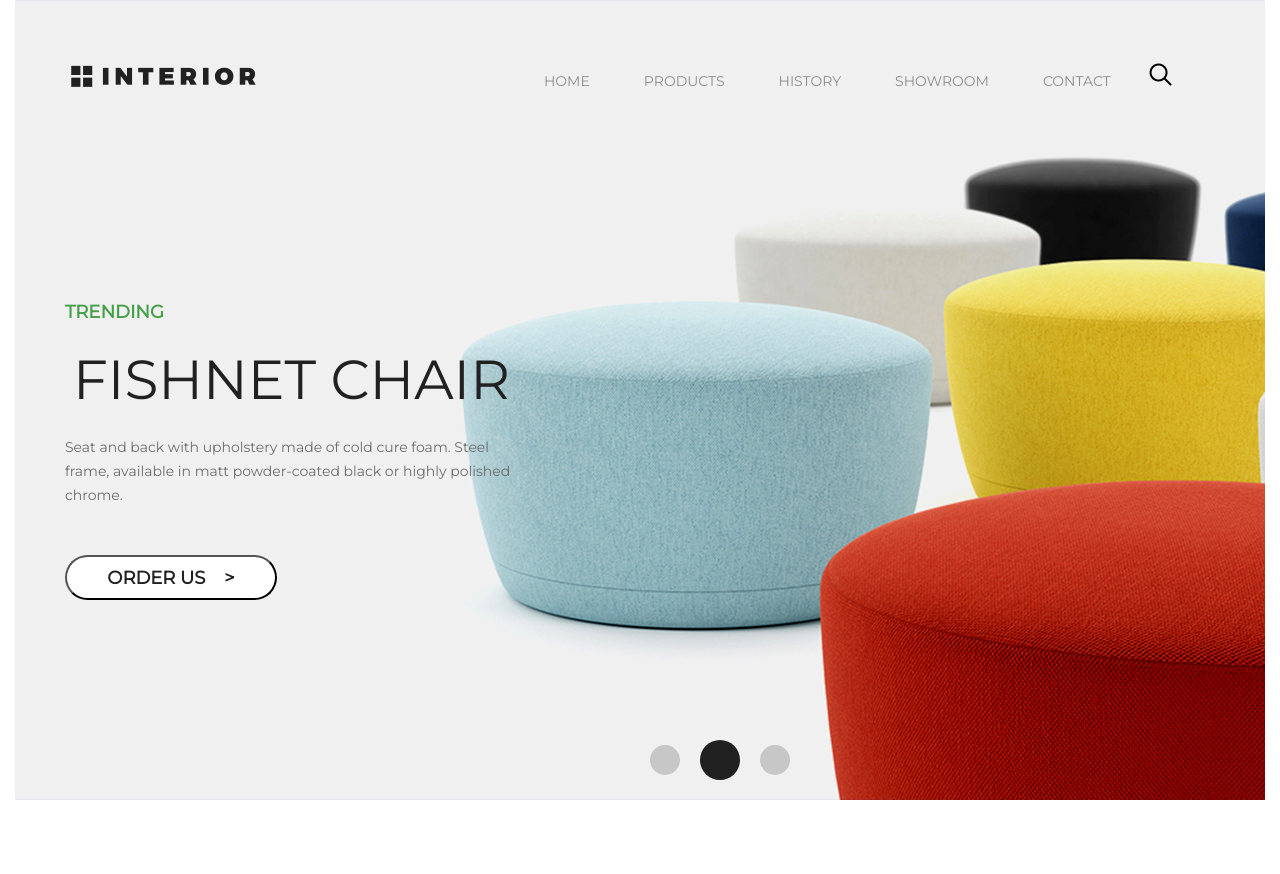
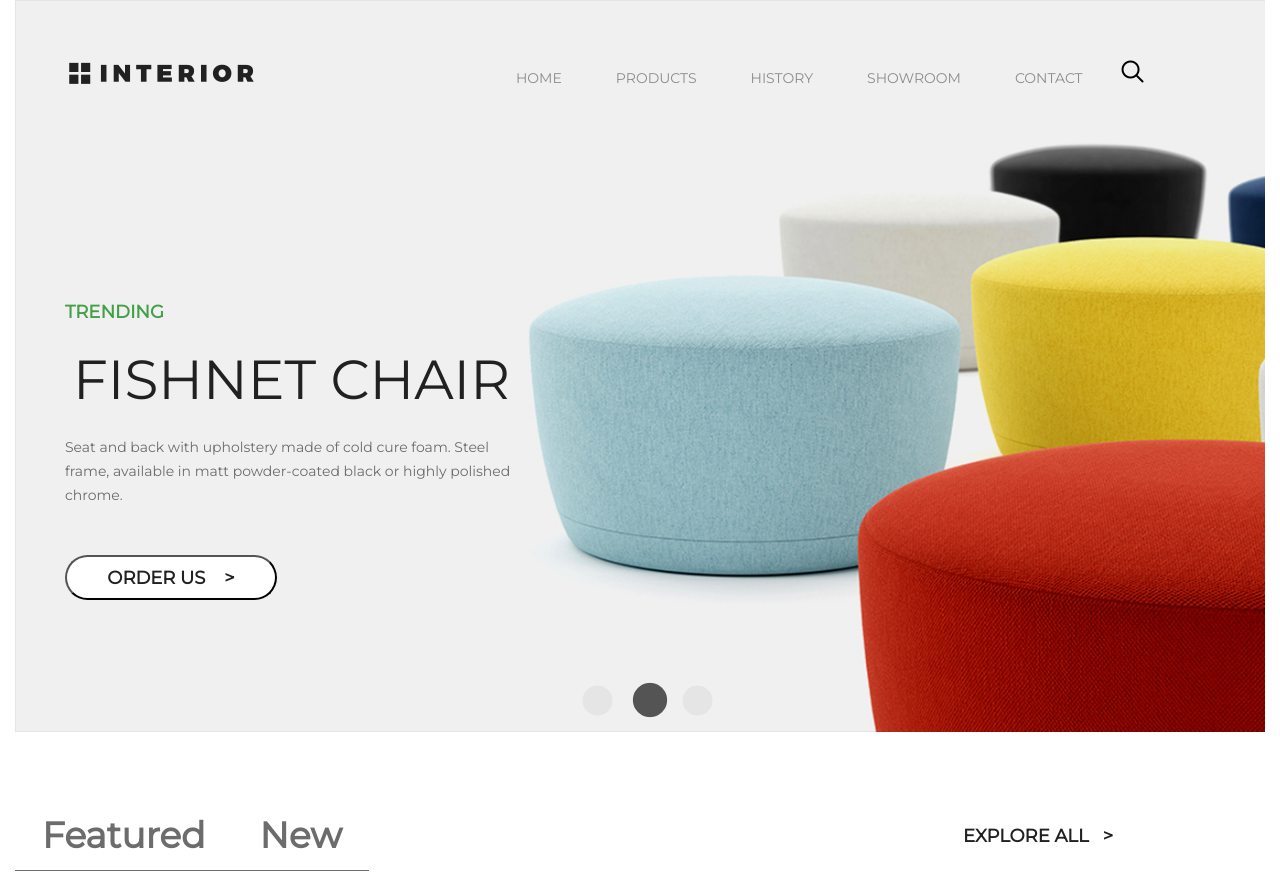
Before and after one commit to Vadim1983/project, a plain HTML site: page index.html in a window 1280 px wide. Shown: the top 874 px of the page. Drawn offline with nearby package versions, Linux system fonts and the light colour scheme.

Commit message:
prerelease v1.0

```diff
--- a/css/style.less
+++ b/css/style.less
@@ -9,10 +9,19 @@
   background-color: #fff;
 }
 
+button:focus {
+    outline: none;
+}
+
 header {
   position: relative;
-  background: url("../images/slider-img.png") no-repeat 100% 100%;
   min-height: 800px;
+}
+
+.slider__top {
+  position: absolute;
+  left: 0;
+  top: 0;
 }
 
 .active {
@@ -22,7 +31,11 @@ header {
 }
 
 .header__top {
-  padding-top: 63px;
+  position: absolute;
+  left: 0;
+  top: 60px;
+  width: 100%;
+  z-index: 1;
 }
 
 .logo {
@@ -54,15 +67,16 @@ header {
   &-link:hover {
     color: #212121 !important;
     border-bottom: 3px solid #212121;
-    padding-bottom: -3px;
   }
 
   &-item > span {
     cursor: pointer;
   }
 }
+/* Navigation end */
 
 .descripton {
+  z-index: 1;
   display: block;
   position: absolute;
   margin-left: 0;
@@ -124,6 +138,7 @@ header {
   }
 }
 
+/* Description modifiers */
 .blue {
   color: #1e88e5 !important;
 }
@@ -141,31 +156,13 @@ header {
   font-weight: 700;
 }
 
-.sliderDots {
-  position: absolute;
-  bottom: 20px;
-  left: 50%;
-  display: flex;
-  align-items: center;
-}
+/* First section */
+.features {
+display: block;
+width: 100%;
 
-.span {
-  width: 30px;
-  height: 30px;
-  background-color: rgba(33, 33, 33, 0.2);
-  border-radius: 50%;
-  margin: 0 10px;
-
-  &__active {
-    width: 40px;
-    height: 40px;
-    background-color: #212121;
-  }
-}
-
-.features {
   &__nav {
-    margin-top: 120px;
+    margin-top: 0px;
   }
 
   &__list {
@@ -188,7 +185,6 @@ header {
     margin-left: auto;
 
     &:hover {
-      text-decoration: none;
       color: #212121;
       text-decoration: underline #212121;
     }
@@ -231,7 +227,9 @@ header {
   }
 }
 
+/* Second section */
 .features-2 {
+  display: block;
   width: 100%;
 
   &__goods {
@@ -251,11 +249,12 @@ header {
     margin-left: 50px;
   }
 }
-
+/* Third section */
 .features-3 {
   display: block;
   padding: 0 14%;
   width: 100%;
+  margin-top: 120px;
 }
 
 .trendProduct {
@@ -270,50 +269,46 @@ header {
   }
 }
 
-// .slider {
-//   position: relative;
-//   margin-top: 120px;
-//   width: 100%;
-//   display: block;
-//
-//   &__img {
-//     display: block;
-//     position: relative;
-//     width: 100%;
-//   }
-
-  .slider {
-    margin-top: -10px;
-    display: -ms-flex;
-    display: -webkit-box;
-    display: -ms-flexbox;
-    display: flex;
-    max-width: 100%;
-  }
-
+/* Slider section */
+.slider__down {
+  position: relative;
+  margin-top: 120px;
+}
+.slider {
+  position: relative;
+  width: 100%;
+  display: block;
+}
   .slider div img {
     margin: auto;
     max-width: 100%;
   }
 
   .slick-dots {
-    bottom: 80px;
-  }
+  position: absolute;
+  bottom: 20px;
+}
 
+.slick-dots li {
+  margin: 0 15px;
+}
   .slick-dots li button:before {
-    font-size: 10px;
-    color: rgba(255, 255, 255, 0.2);
+    font-size: 35px;
+    color: rgba(33, 33, 33, 0.2);
   }
 
   .slick-dots li.slick-active button:before {
-    color: white;
+    color: #212121;
+    font-size: 40px;
   }
 
   .descripton {
+    position: absolute;
+    z-index: 1;
     margin-left: 50px;
   }
 
-
+/* Fifth section */
 .features-4 {
   margin-top: 120px;
 
@@ -345,6 +340,7 @@ header {
   }
 }
 
+/* Mobile store adv */
 .mobileApp {
   padding-left: 100px;
   position: relative;
@@ -363,6 +359,7 @@ header {
 margin: 33px 10px 0 0;
 }
 
+/* Footer */
 .footer {
   position: relative;
   width: 100%;
@@ -472,18 +469,19 @@ input[type="submit"] {
   text-decoration: none;
 }
 
-#fb {
+/* Social links */
+#fb {  /* Facebook */
   background: url("../images/social-links.png") no-repeat 0 100%;
 }
 
-#tw {
+#tw {  /* Tweeter */
   background: url("../images/social-links.png") no-repeat 34% 100%;
 }
 
-#g {
+#g {  /* Google+ */
   background: url("../images/social-links.png") no-repeat 67% 100%;
 }
 
-#p {
+#p {  /* Pinterest */
   background: url("../images/social-links.png") no-repeat 100% 100%;
 }
--- a/index.html
+++ b/index.html
@@ -6,8 +6,8 @@
   <meta name="viewport" content="width=device-width, initial-scale=1, shrink-to-fit=no">
   <meta http-equiv="X-UA-Compatible" content="ie=edge">
   <link rel="stylesheet" href="https://maxcdn.bootstrapcdn.com/bootstrap/4.0.0-beta.2/css/bootstrap.min.css" integrity="sha384-PsH8R72JQ3SOdhVi3uxftmaW6Vc51MKb0q5P2rRUpPvrszuE4W1povHYgTpBfshb" crossorigin="anonymous">
-  <link rel="stylesheet" type="text/css" href="slick/slick.css"/>
-  <link rel="stylesheet" type="text/css" href="slick/slick-theme.css"/>
+  <link rel="stylesheet" type="text/css" href="slick/slick.css" />
+  <link rel="stylesheet" type="text/css" href="slick/slick-theme.css" />
   <link rel="stylesheet" href="css/style.css">
   <title>Interior</title>
 </head>
@@ -18,6 +18,7 @@
 
     <header>
       <div class="header__top row">
+
         <div class="col-4">
           <a href="index.html" class="logo__link">
             <img src="images/logo.png" alt="logo" class="logo">
@@ -42,6 +43,11 @@
         </nav>
 
       </div>
+      <div class="slider slider__top">
+        <div><img src="images/slider-img.png" alt="product-slide"></div>
+        <div><img src="images/slider-img.png" alt="product-slide"></div>
+        <div><img src="images/slider-img.png" alt="product-slide"></div>
+      </div>
 
 
       <div class="descripton">
@@ -58,13 +64,6 @@
 
       </div>
 
-      <div class="sliderDots">
-
-        <span class="span"></span>
-        <span class="span span__active"></span>
-        <span class="span"></span>
-
-      </div>
     </header>
 
     <section class="features row">
@@ -155,12 +154,12 @@
 
     </section>
 
-    <section class="slider row">
+    <section class="slider__down row">
+      <div class="slider">
         <div><img src="images/slider.png" alt="product-slide" class="slider__img col-12"></div>
         <div><img src="images/slider.png" alt="product-slide" class="slider__img col-12"></div>
         <div><img src="images/slider.png" alt="product-slide" class="slider__img col-12"></div>
-
-      <!--<img src="images/slider.png" alt="product-slide" class="slider__img col-12">
+      </div>
 
       <div class="descripton">
 
@@ -175,16 +174,8 @@
         <button type="button" name="button" class="descripton__btn">order us &nbsp;&nbsp;&nbsp;></button>
 
       </div>
+    </section>
 
-      <div class="sliderDots">
-
-        <span class="span"></span>
-        <span class="span span__active"></span>
-        <span class="span"></span>
-
-      </div>-->
-
-    </section>
 
     <section class="features-4 row">
 
@@ -279,7 +270,7 @@
           <p class="containers__phar">
             Suscribe to know about our latest news, products and special offers just for suscribers.
           </p>
-          <form class="" action="index.html" method="post">
+          <form action="#" method="post">
             <div class="email__send">
               <input type="email" name="email" id="email" placeholder="your email address">
               <input type="submit" value="" title="Send email to us">
--- a/js/main.js
+++ b/js/main.js
@@ -1,9 +1,10 @@
+// Slick slider settings:
 $(function() {
   $('.slider').slick({
     autoplay: true,
     autoplaySpeed: 3000,
     arrows: false,
-    draggable: false,
+    draggable: true,
     pauseOnFocus: false,
     pauseOnHover: false,
     speed: 1000,
```
Also changed, not shown: css/style.css.
